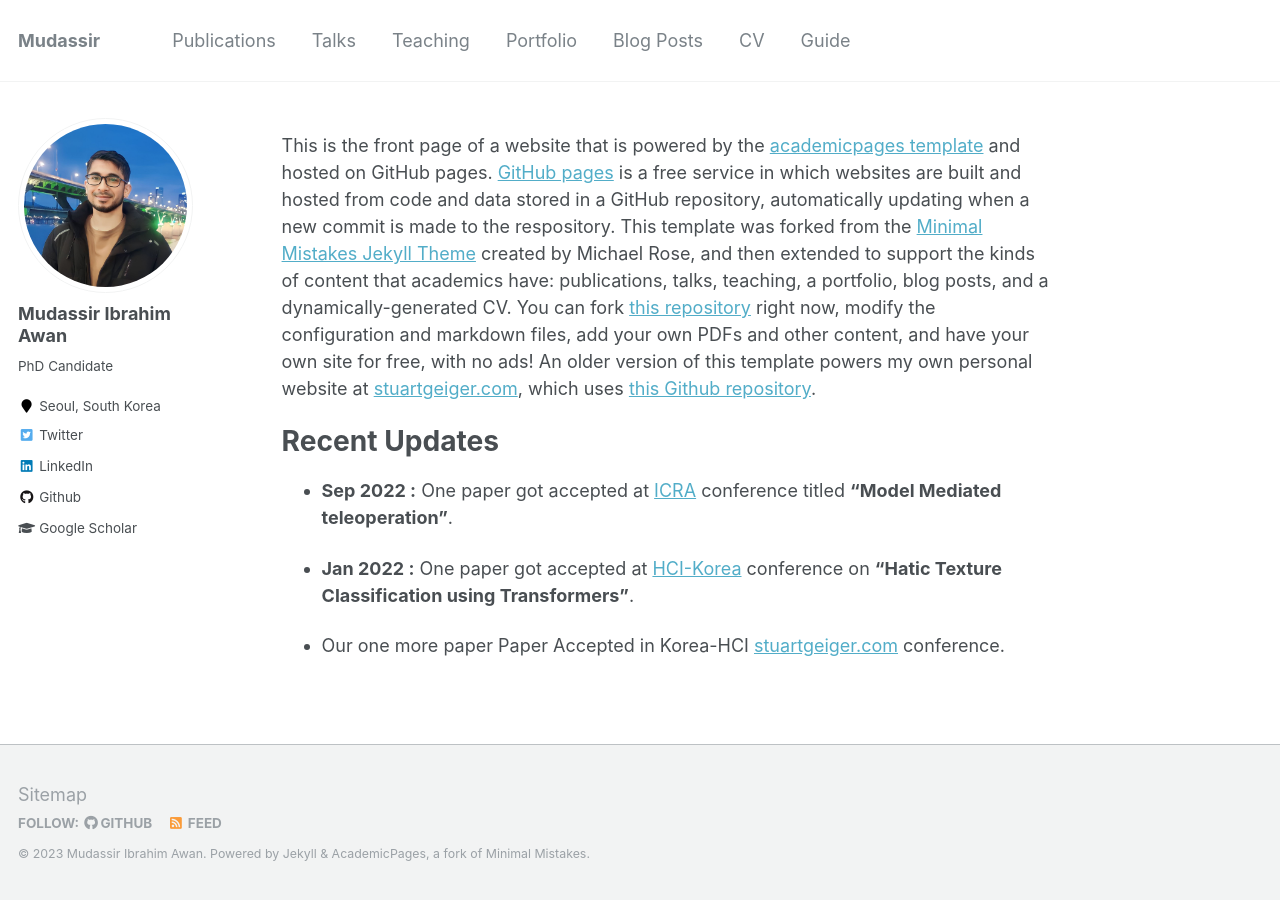
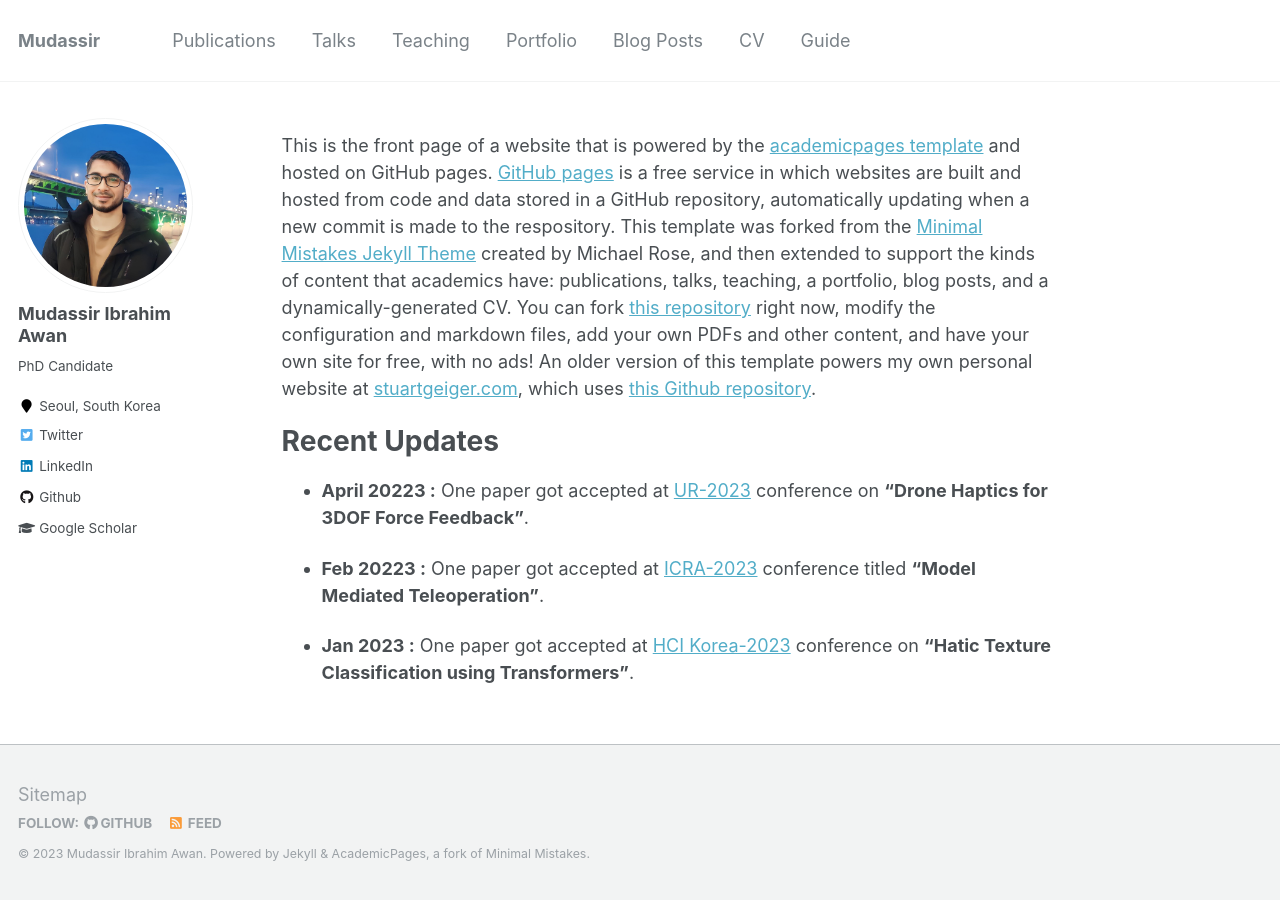
Before and after one commit to mudassir-awan/mudassir-awan.github.io, a Jekyll site: the page built from _pages/about.md, in a window 1280 px wide. Built offline with Jekyll 4.4.1, drawn with Linux system fonts in a browser that asks for light colours.

Commit message:
Update about.md

```diff
--- a/_pages/about.md
+++ b/_pages/about.md
@@ -12,9 +12,8 @@ This is the front page of a website that is powered by the [academicpages templa
 
 Recent Updates
 ======
+- **April 20223 :**  One paper got accepted at [UR-2023](https://2023.ubiquitousrobots.org/) conference on **"Drone Haptics for 3DOF Force Feedback"**.
 
-- **Sep 2022  :**  One paper got accepted at [ICRA](https://www.icra2023.org/) conference titled **"Model Mediated teleoperation"**.
+- **Feb 20223   :**  One paper got accepted at [ICRA-2023](https://www.icra2023.org/) conference titled **"Model Mediated Teleoperation"**.
 
-- **Jan 2022  :**  One paper got accepted at [HCI-Korea](https://hcikorea.org/) conference on **"Hatic Texture Classification using Transformers"**.
-
-- Our one more paper Paper Accepted in Korea-HCI [stuartgeiger.com](http://stuartgeiger.com) conference.
+- **Jan 2023    :**  One paper got accepted at [HCI Korea-2023](https://hcikorea.org/) conference on **"Hatic Texture Classification using Transformers"**.
```
